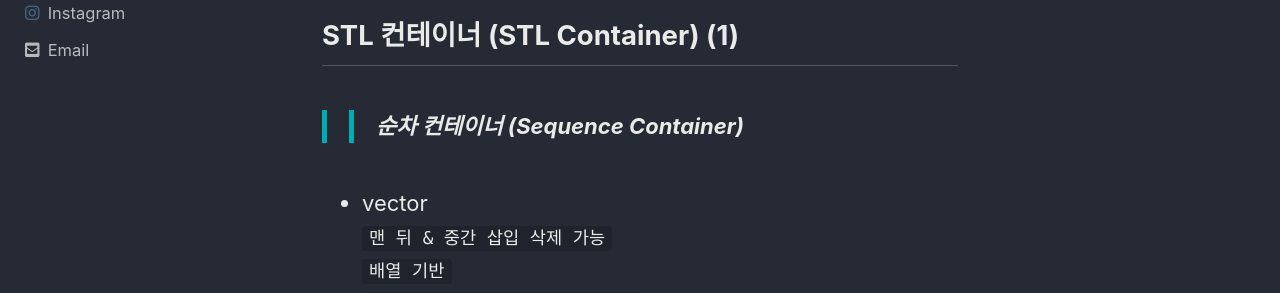
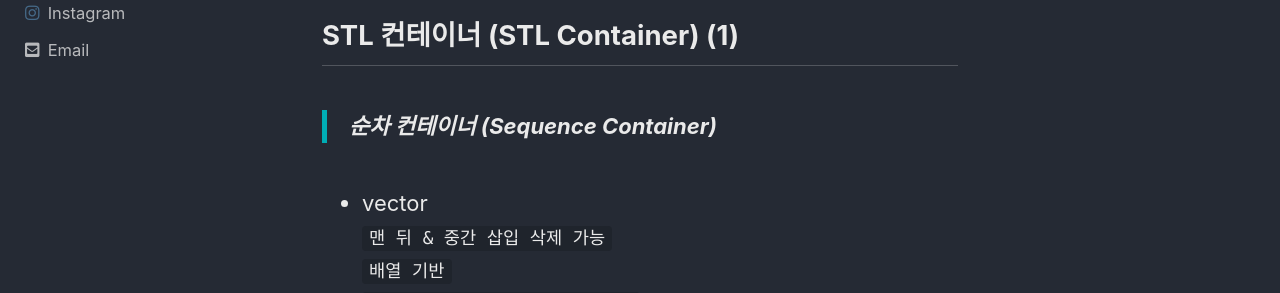
Before and after one commit to blackbeaver37/blackbeaver37.github.io, a Jekyll site: the page built from _posts/2020-07-24-stl_container1_cpp.md, in a window 1280 px wide. Shown: the part 329-622 px from the top of the page. Built offline with Jekyll 4.4.1, drawn with Linux system fonts in a browser that asks for light colours; cached includes are drawn as plain includes.

```diff
--- a/_posts/2020-07-24-stl_container1_cpp.md
+++ b/_posts/2020-07-24-stl_container1_cpp.md
@@ -14,7 +14,7 @@ last_modified_at: 2020-07-24T15:00:00-05:00
 STL 컨테이너 (STL Container) (1)
 ---
 
->> **순차 컨테이너 (Sequence Container)**
+> **순차 컨테이너 (Sequence Container)**
 
 + vector
   `맨 뒤 & 중간 삽입 삭제 가능`
```
